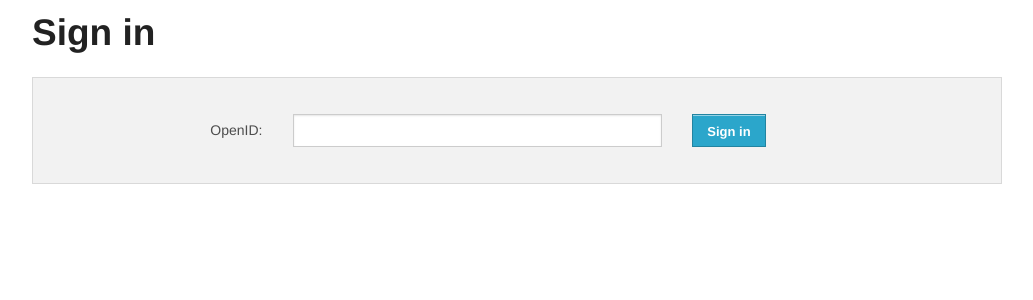
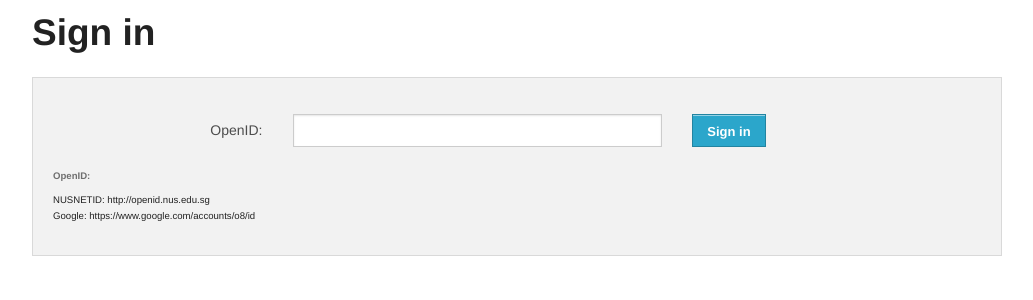
Before and after one commit to Tiotao/Abbey-Equipment-Management-System, a Python web app: template templates/login.html in a window 1280 px wide. Shown: the part 163-463 px from the top of the page, without its empty margins (123-1156 px from the left). Run offline with Jinja, Linux system fonts and the light colour scheme; the template is opened without the code that fills it, so the values that code supplies are empty; some libraries are stand-ins or nearby versions.

Commit message:
for heroku deployment

```diff
--- a/app.py
+++ b/app.py
@@ -919,4 +919,4 @@ def internal_error(error):
 #  ##    ##  ##     ## ##   ###
 #  ##     ##  #######  ##    ##
 
-app.run(debug=True)
+#app.run(debug=True)
--- a/templates/login.html
+++ b/templates/login.html
@@ -24,8 +24,6 @@
       </div>
       <input type=hidden name=next value="{{ next }}">
 
-</div>
-
 {% else %}
 
   <div class="small-3 columns">
@@ -39,10 +37,26 @@
       </div>
       <input type=hidden name=next value="{{ next }}">
 
-</div>
+
 
 
 {% endif %}
+
+</div>
+
+<div class="row">
+<div class="small-6 columns center">
+<h6><small>OpenID:</small></h6>
+
+<small><ul class="no-bullet">
+<li>NUSNETID: http://openid.nus.edu.sg</li>
+<li>Google: https://www.google.com/accounts/o8/id</li>
+</ul>
+</small>
+
+</div>
+
+</div>
 
   </form>
   </div>
```
